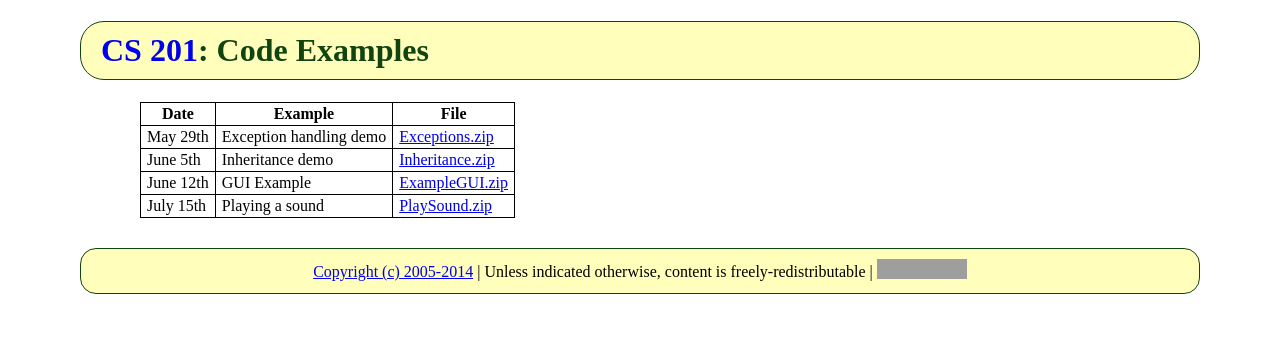
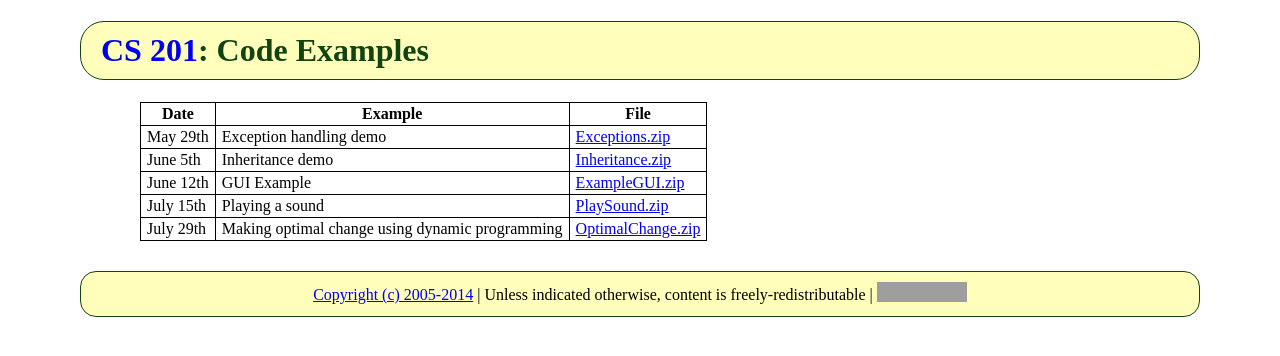
Before and after one commit to ycpcs/cs201-summer2014, a Jekyll site: the page built from examples/index.md, in a window 1280 px wide. Shown: the top 356 px of the page. Built offline with Jekyll 4.4.1, drawn with Linux system fonts in a browser that asks for light colours; Markdown is read by kramdown in place of the engine named in the settings; grey boxes are pictures that could not be loaded.

Commit message:
optimal change dynamic programming example

```diff
--- a/examples/index.md
+++ b/examples/index.md
@@ -9,3 +9,4 @@ title: "Code Examples"
 > June 5th | Inheritance demo | [Inheritance.zip](Inheritance.zip)
 > June 12th | GUI Example | [ExampleGUI.zip](ExampleGUI.zip)
 > July 15th | Playing a sound | [PlaySound.zip](PlaySound.zip)
+> July 29th | Making optimal change using dynamic programming | [OptimalChange.zip](OptimalChange.zip)
```
Also changed, not shown: 1 other file.
